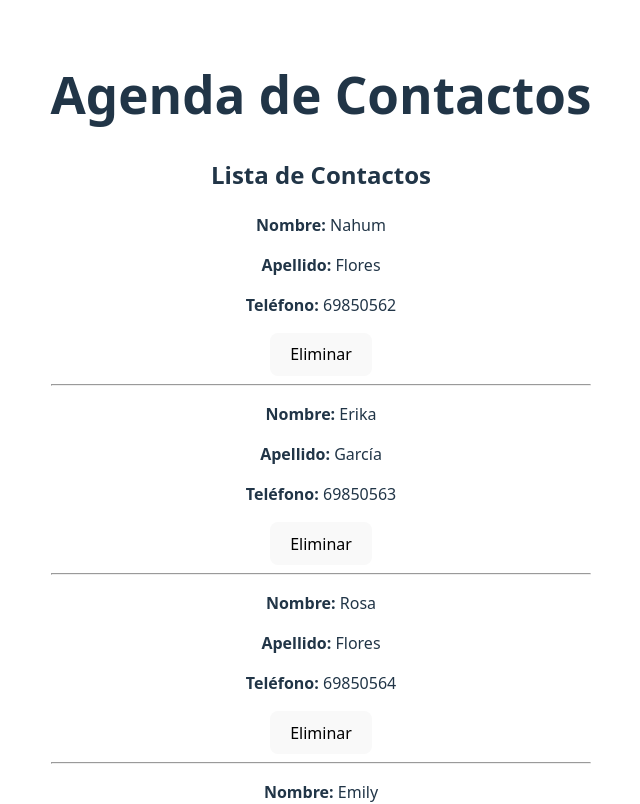
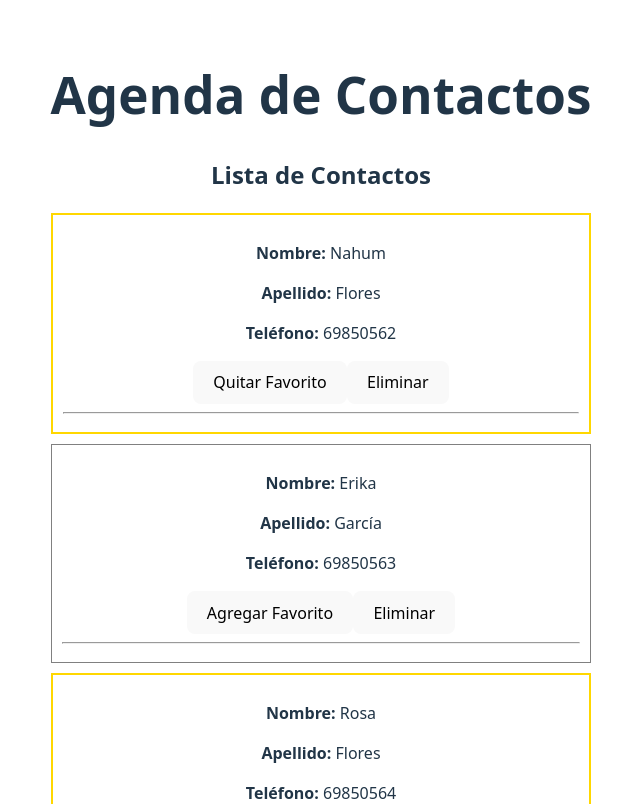
Before and after one commit to nahum-dev/agenda-contactos, a React (Vite) app: page / in a window 1280 px wide. Shown: the top 804 px of the page, without its empty margins (319-959 px from the left). Built offline with nearby package versions, Linux system fonts and the light colour scheme.

Commit message:
feat: agregar y quitar contactos favoritos con orden y estilo

```diff
--- a/src/App.jsx
+++ b/src/App.jsx
@@ -16,11 +16,31 @@ function App() {
     setContactos(nuevaLista);
   }
 
+  // Funcion para alternar favorito
+  function alternarFavorito(id){
+    const contactosActualizados = contactos.map((contacto) => {
+      if (contacto.id === id){
+        return {
+          ...contacto,
+          favorito: !contacto.favorito
+        };
+      }
+      return contacto;
+    });
+    setContactos(contactosActualizados);
+  }
+  const contactosOrdenados = [...contactos].sort((a, b) => {
+    return b.favorito - a.favorito;
+  });
+
   return (
     <div>
       <h1>Agenda de Contactos</h1>
-      <ListaContactos contactos={contactos}
-      eliminarContacto={eliminarContacto} />
+      <ListaContactos
+        contactos={contactos}
+        eliminarContacto={eliminarContacto}
+        alternarFavorito={alternarFavorito}
+      />
     </div>
   )
 }
--- a/src/components/Contacto.jsx
+++ b/src/components/Contacto.jsx
@@ -1,10 +1,19 @@
-function Contacto({contacto, eliminarContacto}) {
+function Contacto({contacto, eliminarContacto, alternarFavorito}) {
     return(
-        <div>
+        <div style={{
+            border: contacto.favorito ? "2px solid gold" : "1px solid gray",
+            padding: "10px",
+            marginBottom: "10px"
+        }}>
             {/* Renderizar datos para enviarlos al elemento padre */}
             <p><strong>Nombre:</strong> {contacto.nombre}</p>
             <p><strong>Apellido:</strong> {contacto.apellido}</p>
             <p><strong>Teléfono:</strong> {contacto.telefono}</p>
+
+            {/* Boton para alternar favorito */}
+            <button onClick={() => alternarFavorito(contacto.id)}>
+                {contacto.favorito ? "Quitar Favorito" : "Agregar Favorito"}
+            </button>
 
             {/* Boton para eliminar algun contacto */}
             <button onClick={() => eliminarContacto(contacto.id)}>
--- a/src/components/ListaContactos.jsx
+++ b/src/components/ListaContactos.jsx
@@ -1,6 +1,6 @@
 import Contacto from "./Contacto";
 
-function ListaContactos({contactos, eliminarContacto}) {
+function ListaContactos({contactos, eliminarContacto, alternarFavorito}) {
     return(
         <div>
             <h2>Lista de Contactos</h2>
@@ -10,6 +10,7 @@ function ListaContactos({contactos, eliminarContacto}) {
                     key={contacto.id}
                     contacto={contacto}
                     eliminarContacto={eliminarContacto}
+                    alternarFavorito={alternarFavorito}
                 />
             ))}
         </div>
```
